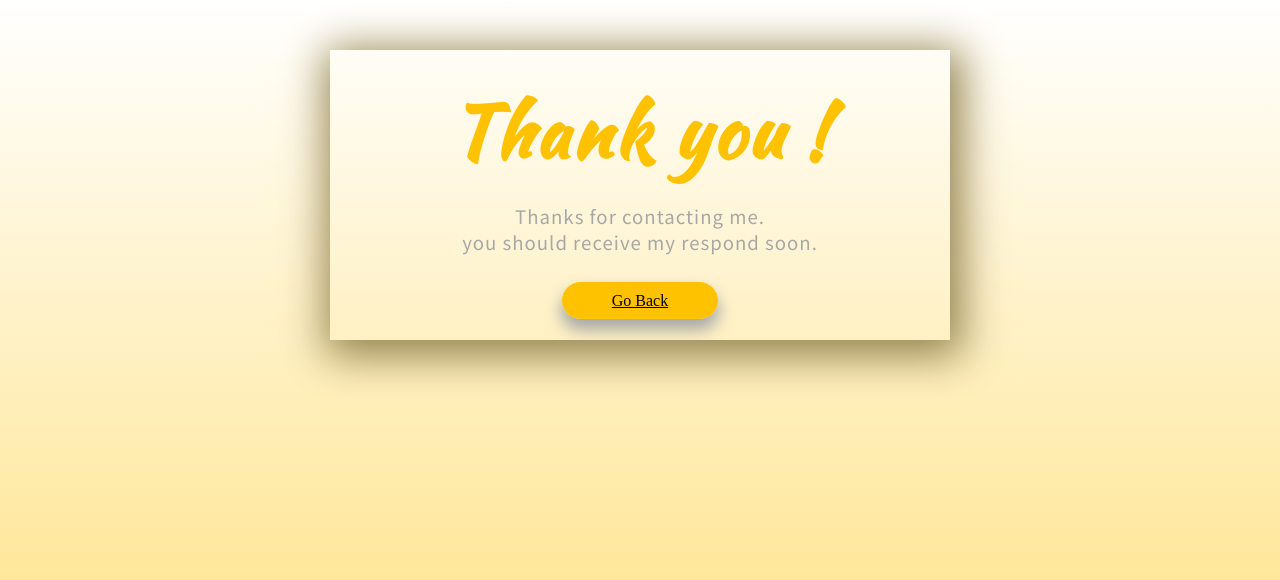
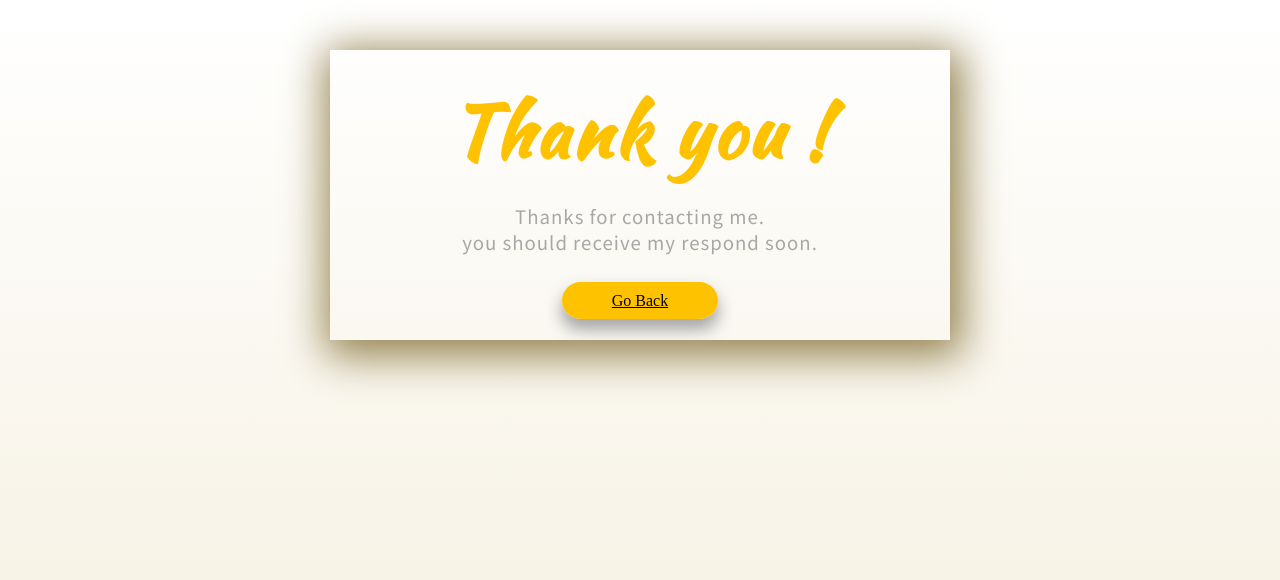
Before and after one commit to Elbadri0/Elbadri0.github.io, a PHP site: page /thanks.html in a window 1280 px wide. Shown: the top 580 px of the page. Run offline with PHP 8.4, Linux system fonts and the light colour scheme.

Commit message:
Update thanks_style.css

```diff
--- a/css/thanks_style.css
+++ b/css/thanks_style.css
@@ -5,7 +5,7 @@
 
 body {
     background: #ffffff;
-  background: linear-gradient(to bottom, #ffffff 0%, #ffde73 100%);
+    background: linear-gradient(to bottom, #ffffff 0%, #f4eedd 100%);
     filter: progid: DXImageTransform.Microsoft.gradient( startColorstr='#ffffff', endColorstr='#e1e8ed', GradientType=0);
     height: 100%;
     margin: 0;
```
Lines whose indentation alone changed are shown as unchanged.
